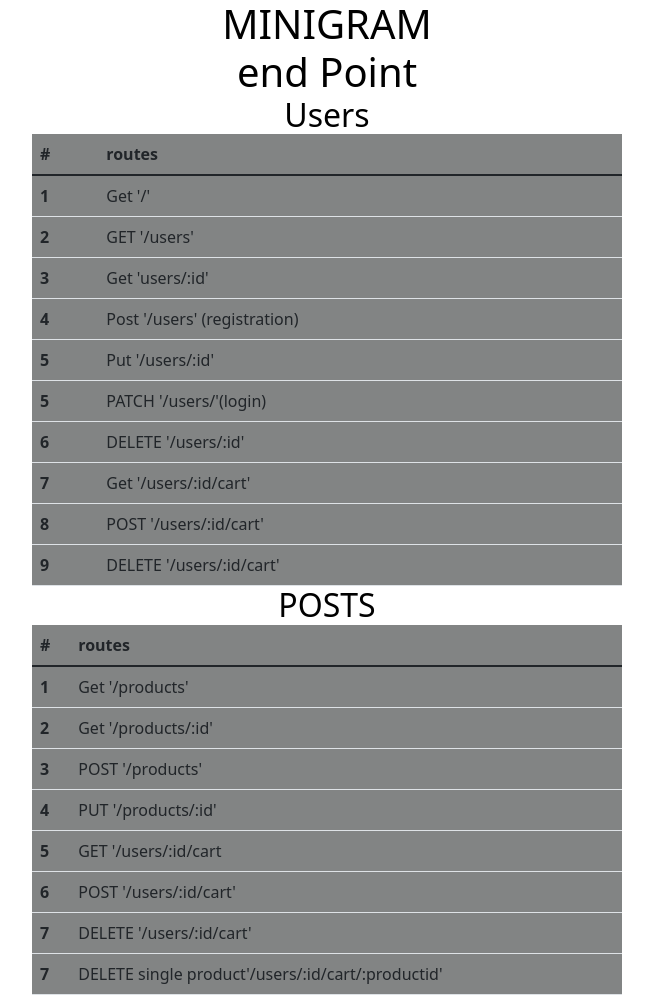
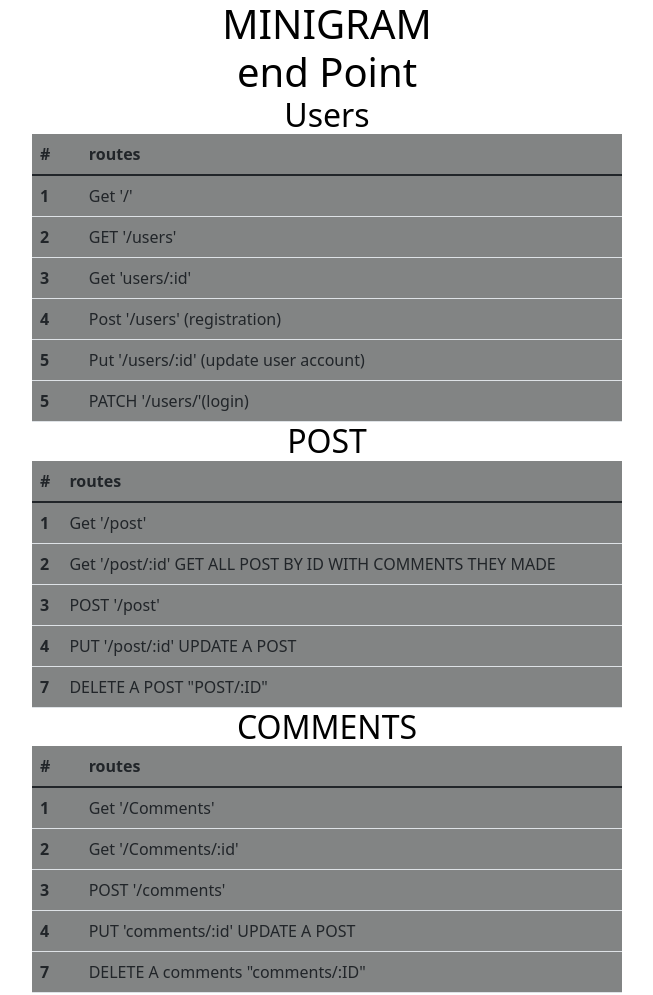
Before and after one commit to MichaelaTarryn/captone-backend, a website: page public/index.html in a window 1280 px wide. Shown: the whole page, without its empty margins (313-966 px from the left). Drawn offline with nearby package versions, Linux system fonts and the light colour scheme.

Commit message:
editing routes on api

```diff
--- a/public/index.html
+++ b/public/index.html
@@ -72,33 +72,17 @@
           </tr>
           <tr>
             <th scope="row">5</th>
-            <td>Put '/users/:id'</td>
+            <td>Put '/users/:id' (update user account)</td>
           </tr>
           <tr>
             <th scope="row">5</th>
             <td> PATCH '/users/'(login)</td>
           </tr>
-          <tr>
-            <th scope="row">6</th>
-            <td>DELETE '/users/:id'</td>
-          </tr>
-          <tr>
-            <th scope="row">7</th>
-            <td>Get '/users/:id/cart'</td>
-          </tr>
-          <tr>
-            <th scope="row">8</th>
-            <td>POST '/users/:id/cart'</td>
-          </tr>
-          <tr>
-            <th scope="row">9</th>
-            <td>DELETE '/users/:id/cart'</td>
-          </tr>
 
         </tbody>
 
       </table>
-         <H2>POSTS</H2>
+         <H2>POST</H2>
       <table class="table">
         <thead class="thead-light">
           <tr>
@@ -109,35 +93,54 @@
         <tbody>
           <tr>
             <th scope="row">1</th>
-            <td>Get '/products'</td>
+            <td>Get '/post'</td>
           </tr>
           <tr>
             <th scope="row">2</th>
-            <td>Get '/products/:id'</td>
+            <td>Get '/post/:id' GET ALL POST BY ID WITH COMMENTS THEY MADE</td>
           </tr>
           <tr>
             <th scope="row">3</th>
-            <td>POST '/products'</td>
+            <td>POST '/post'</td>
           </tr>
           <tr>
             <th scope="row">4</th>
-            <td>PUT '/products/:id'</td>
-          </tr>
-          <tr>
-            <th scope="row">5</th>
-            <td>GET '/users/:id/cart</td>
-          </tr>
-          <tr>
-            <th scope="row">6</th>
-            <td>POST '/users/:id/cart'</td>
+            <td>PUT '/post/:id' UPDATE A POST</td>
           </tr>
           <tr>
             <th scope="row">7</th>
-            <td>DELETE '/users/:id/cart'</td>
+            <td>DELETE A POST "POST/:ID"</td>
+          </tr>
+        </tbody>
+      </table>
+      <H2>COMMENTS</H2>
+      <table class="table">
+        <thead class="thead-light">
+          <tr>
+            <th scope="col">#</th>
+            <th scope="col">routes</th>
+          </tr>
+        </thead>
+        <tbody>
+          <tr>
+            <th scope="row">1</th>
+            <td>Get '/Comments'</td>
+          </tr>
+          <tr>
+            <th scope="row">2</th>
+            <td>Get '/Comments/:id'</td>
+          </tr>
+          <tr>
+            <th scope="row">3</th>
+            <td>POST '/comments'</td>
+          </tr>
+          <tr>
+            <th scope="row">4</th>
+            <td>PUT 'comments/:id' UPDATE A POST</td>
           </tr>
           <tr>
             <th scope="row">7</th>
-            <td>DELETE  single product'/users/:id/cart/:productid'</td>
+            <td>DELETE A comments "comments/:ID"</td>
           </tr>
         </tbody>
       </table>
```
